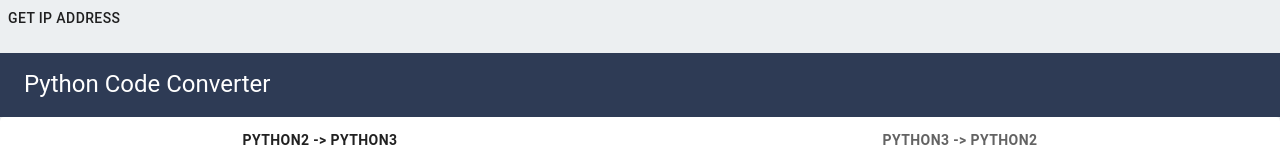
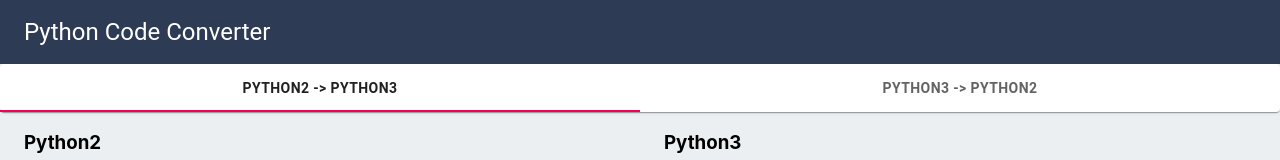
Before and after one commit to pragyan-satapathy/PyCodeConverter, a React (Create React App) app: page / in a window 1280 px wide. Shown: the top 160 px of the page. Built offline with nearby package versions, Linux system fonts and the light colour scheme.

Commit message:
Removed IP related changes

```diff
--- a/src/App.js
+++ b/src/App.js
@@ -115,8 +115,8 @@ class App extends Component  {
   render() {
     return (
       <Box style={{ background: '#eceff1', height: '100vh' }}>
-        <Button onClick={this.getIP}>GET IP ADDRESS</Button>
-        <p>{this.state.ip}</p>
+        {/* <Button onClick={this.getIP}>GET IP ADDRESS</Button>
+        <p>{this.state.ip}</p> */}
         <Toolbar style={{ background: '#2E3B55',color: 'white' }}>
           <Typography variant="h5">Python Code Converter</Typography>
         </Toolbar>
```
